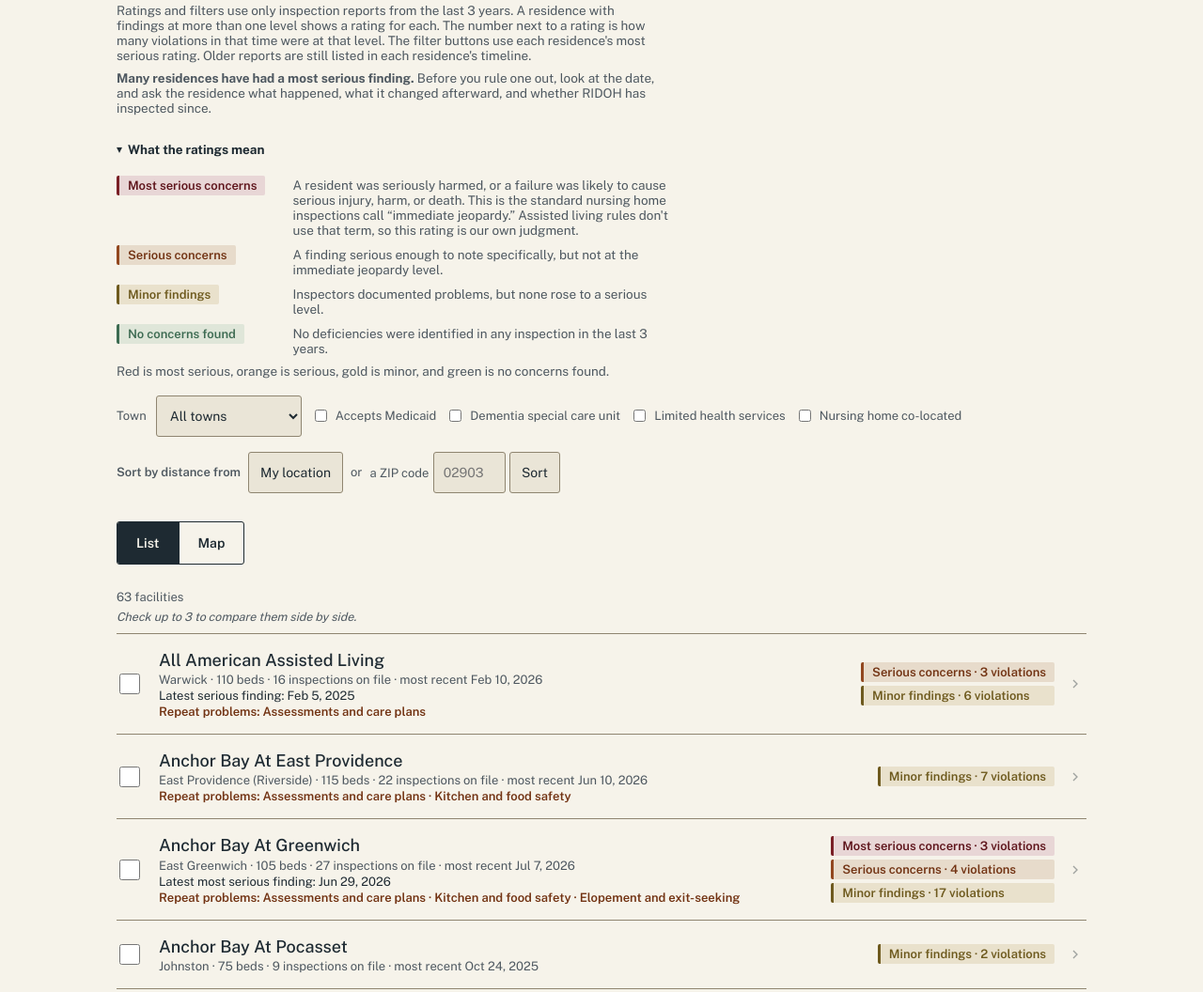
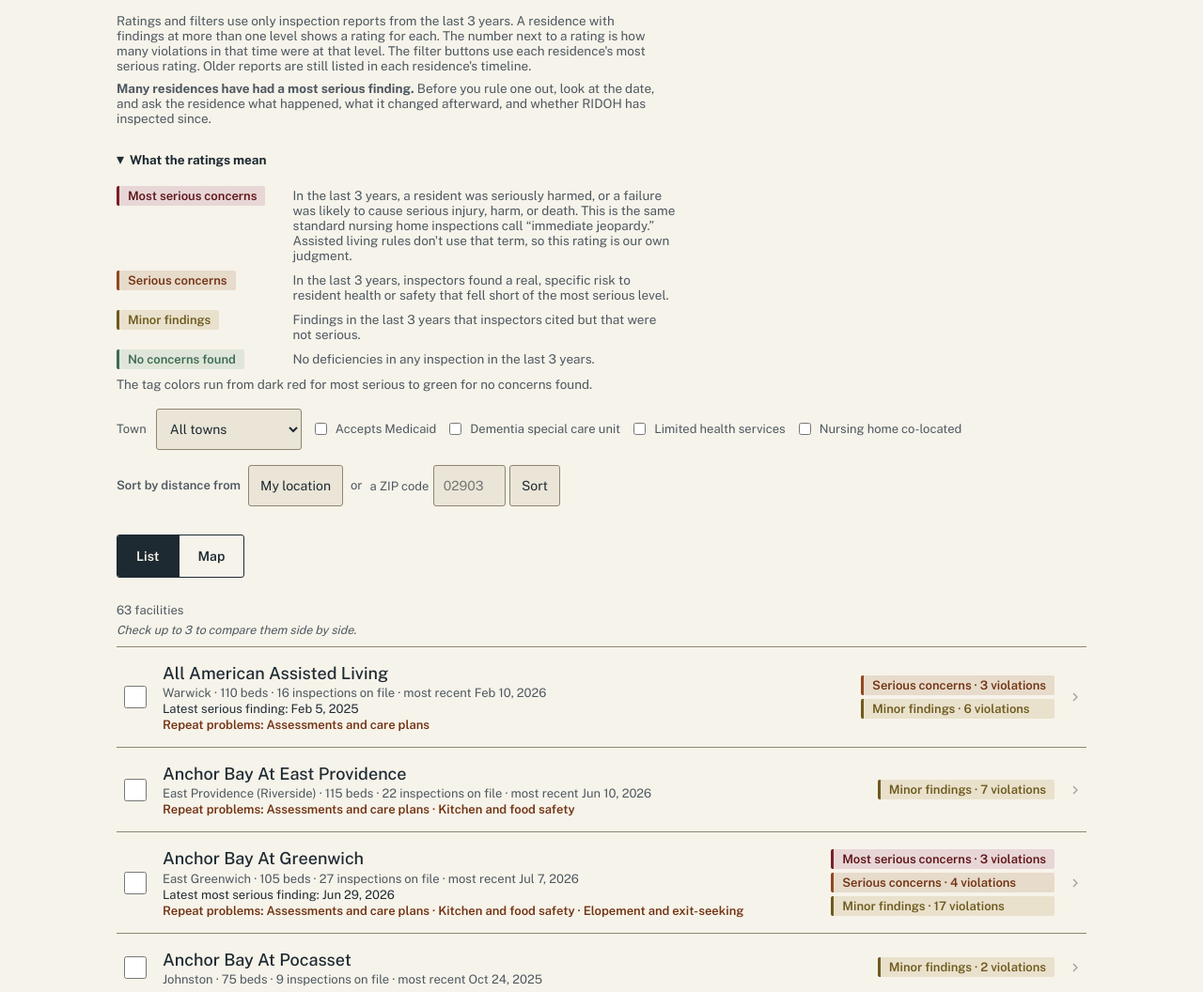
Before and after one commit to kgerard-abc/alf-inspections, a plain HTML site: page index.html in a window 1280 px wide. Shown: the part 860-1916 px from the top of the page at 94% size. Drawn offline with nearby package versions, Linux system fonts and the light colour scheme.

Commit message:
Rating key wording, phone fixes from the review
- Every definition says 'in the last 3 years'. Minor is defined per finding (residences show a tag
  for each level, so 'none rose to a serious level' was wrong beside a serious tag). Serious uses the
  footer's wording (a real, specific risk). 'The same standard', matching the most serious page.
- Color line no longer names hues that don't match in light mode: 'The tag colors run from dark red
  for most serious to green for no concerns found.'
- The key opens only on screens at least 701px wide and 600px tall (not phones turned sideways).
- Compare box: back to a plain checkbox, now 24px; the 44px label around it caught taps meant to open
  the residence on touch screens.
- Search box 44px; less space between the filter checkboxes on phones; bigger fold marker; Spanish
  matched to the site's other wording (iba a causar, criterio, peligro inmediato (immediate jeopardy)).

Co-Authored-By: Claude Opus 5.5 <noreply@anthropic.com>
Claude-Session: https://claude.ai/code/session_01PVPrLMz21BHhfPUsQLgb5U

```diff
--- a/i18n-es.js
+++ b/i18n-es.js
@@ -4,11 +4,11 @@
 window.RINH_ES = {
   // Rating key above the list (November 2026)
   "What the ratings mean": "Qué significan las calificaciones",
-  "A resident was seriously harmed, or a failure was likely to cause serious injury, harm, or death. This is the standard nursing home inspections call “immediate jeopardy.” Assisted living rules don't use that term, so this rating is our own judgment.": "Un residente sufrió un daño grave, o una falla probablemente causaría lesiones graves, daño o la muerte. Es el criterio que las inspecciones de hogares de ancianos llaman “peligro inmediato”. Las reglas de las residencias de vida asistida no usan ese término, así que esta calificación es nuestro propio juicio.",
-  "A finding serious enough to note specifically, but not at the immediate jeopardy level.": "Un hallazgo lo bastante grave como para señalarlo, pero no al nivel de peligro inmediato.",
-  "Inspectors documented problems, but none rose to a serious level.": "Los inspectores documentaron problemas, pero ninguno llegó a un nivel grave.",
-  "No deficiencies were identified in any inspection in the last 3 years.": "No se encontraron deficiencias en ninguna inspección de los últimos 3 años.",
-  "Red is most serious, orange is serious, gold is minor, and green is no concerns found.": "Rojo es lo más grave, naranja es grave, dorado es menor y verde es que no se encontraron problemas.",
+  "In the last 3 years, a resident was seriously harmed, or a failure was likely to cause serious injury, harm, or death. This is the same standard nursing home inspections call “immediate jeopardy.” Assisted living rules don't use that term, so this rating is our own judgment.": "En los últimos 3 años, un residente sufrió un daño grave, o una falla probablemente iba a causar una lesión grave, daño o la muerte. Es el mismo estándar que en las inspecciones de hogares de ancianos se llama “peligro inmediato” (“immediate jeopardy”). Las reglas de vida asistida no usan ese término, así que esta calificación es nuestro propio criterio.",
+  "In the last 3 years, inspectors found a real, specific risk to resident health or safety that fell short of the most serious level.": "En los últimos 3 años, los inspectores encontraron un riesgo real y concreto para la salud o la seguridad de los residentes, sin llegar al nivel más grave.",
+  "Findings in the last 3 years that inspectors cited but that were not serious.": "Hallazgos de los últimos 3 años que los inspectores citaron pero que no fueron graves.",
+  "No deficiencies in any inspection in the last 3 years.": "Ninguna deficiencia en ninguna inspección de los últimos 3 años.",
+  "The tag colors run from dark red for most serious to green for no concerns found.": "Los colores de las etiquetas van del rojo oscuro, lo más grave, al verde, cuando no se encontraron problemas.",
   "Pins show where each residence is located; their color doesn’t indicate quality. Point to a pin, or tap it, to see the residence’s name and ratings, then use": "Los marcadores muestran dónde está cada residencia; su color no indica su calidad. Señale un marcador, o tóquelo, para ver el nombre de la residencia y sus calificaciones. Luego use",
   "for more. Prefer a list?": "para ver más. ¿Prefiere una lista?",
   "{n} residences close together": "{n} residencias muy cerca entre sí",
--- a/index.html
+++ b/index.html
@@ -227,12 +227,13 @@
   /* touch targets at least 44px (colleague review, November 2026) */
   .filter-btn, .btn-quiet, .view-btn, #zipInput, #townSelect, .lang-toggle { min-height: 44px; }
   .check-label { min-height: 44px; }
-  .row-check-hit { flex: none; display: inline-flex; align-items: center; justify-content: center; width: 44px; height: 44px; margin: -11px -4px -11px -13px; cursor: pointer; }
-  .row-check-hit .row-check { width: 22px; height: 22px; }
+  .row-check { width: 24px !important; height: 24px !important; }   /* 24px: big enough to tap, without a wider tap area that could catch taps meant to open the residence */
+  #search { min-height: 44px; }
+  @media (max-width: 600px) { .town-row { row-gap: 0; } }
   .level-key { margin: 14px 0 18px; font-size: 13.5px; color: var(--ink-soft); max-width: 72ch; }
   .level-key-head { margin: 0 0 6px; color: var(--ink); cursor: pointer; min-height: 44px; display: flex; align-items: center; gap: 6px; }
   .level-key-head::-webkit-details-marker { display: none; }
-  .level-key-head::before { content: "\25B8"; font-size: 12px; }
+  .level-key-head::before { content: "\25B8"; font-size: 16px; }
   .level-key[open] > .level-key-head::before { content: "\25BE"; }
   .level-key ul { list-style: none; margin: 0; padding: 0; display: grid; gap: 8px; }
   .level-key li { display: grid; grid-template-columns: 13em 1fr; gap: 4px 12px; align-items: baseline; }
@@ -927,14 +928,14 @@
     <details class="level-key" id="levelKey">
       <summary class="level-key-head"><strong>What the ratings mean</strong></summary>
       <ul>
-        <li><span class="badge most_serious">Most serious concerns</span> <span>A resident was seriously harmed, or a failure was likely to cause serious injury, harm, or death. This is the standard nursing home inspections call &ldquo;immediate jeopardy.&rdquo; Assisted living rules don't use that term, so this rating is our own judgment.</span></li>
-        <li><span class="badge serious">Serious concerns</span> <span>A finding serious enough to note specifically, but not at the immediate jeopardy level.</span></li>
-        <li><span class="badge minor">Minor findings</span> <span>Inspectors documented problems, but none rose to a serious level.</span></li>
-        <li><span class="badge clean">No concerns found</span> <span>No deficiencies were identified in any inspection in the last 3 years.</span></li>
+        <li><span class="badge most_serious">Most serious concerns</span> <span>In the last 3&nbsp;years, a resident was seriously harmed, or a failure was likely to cause serious injury, harm, or death. This is the same standard nursing home inspections call &ldquo;immediate jeopardy.&rdquo; Assisted living rules don't use that term, so this rating is our own judgment.</span></li>
+        <li><span class="badge serious">Serious concerns</span> <span>In the last 3&nbsp;years, inspectors found a real, specific risk to resident health or safety that fell short of the most serious level.</span></li>
+        <li><span class="badge minor">Minor findings</span> <span>Findings in the last 3&nbsp;years that inspectors cited but that were not serious.</span></li>
+        <li><span class="badge clean">No concerns found</span> <span>No deficiencies in any inspection in the last 3&nbsp;years.</span></li>
       </ul>
-      <p class="level-key-colors">Red is most serious, orange is serious, gold is minor, and green is no concerns found.</p>
+      <p class="level-key-colors">The tag colors run from dark red for most serious to green for no concerns found.</p>
     </details>
-    <script>try { if (window.matchMedia && matchMedia('(min-width:701px)').matches) document.getElementById('levelKey').open = true; } catch (e) {}   /* open on wide screens, tap to open on phones */</script>
+    <script>try { if (window.matchMedia && matchMedia('(min-width:701px) and (min-height:600px)').matches) document.getElementById('levelKey').open = true; } catch (e) {}   /* open on wide screens, tap to open on phones */</script>
     <div class="town-row">
       <label for="townSelect">Town</label>
       <select id="townSelect"><option value="">All towns</option></select>
@@ -1572,7 +1573,7 @@
       var checked = state.selected[f.key] ? 'checked' : '';
       li.innerHTML =
         '<div class="row-main" role="button" tabindex="0" aria-expanded="false">' +
-          '<label class="row-check-hit"><input type="checkbox" class="row-check" aria-label="Select ' + escapeHtml(f.name) + ' to compare (up to 3)" title="Select to compare (up to 3)" ' + checked + '></label>' +
+          '<input type="checkbox" class="row-check" aria-label="Select ' + escapeHtml(f.name) + ' to compare (up to 3)" title="Select to compare (up to 3)" ' + checked + '>' +
           '<div class="row-name-block">' +
             '<div class="row-name">' + escapeHtml(f.name) + '</div>' +
             (f.name_note ? '<div class="row-sub row-name-note">' + escapeHtml(f.name_note) + '</div>' : '') +
@@ -1590,7 +1591,7 @@
       var detail = li.querySelector('.detail');
 
       function toggleRow(e) {
-        if (e.target === checkbox || (e.target.closest && e.target.closest('.row-check-hit'))) return;   // the compare box and the tap area around it
+        if (e.target === checkbox) return;
         var isOpen = li.classList.contains('open');
         if (!isOpen && typeof gcEvent === 'function') gcEvent(f.name);
         if (!isOpen && !detail.dataset.built) {
```
